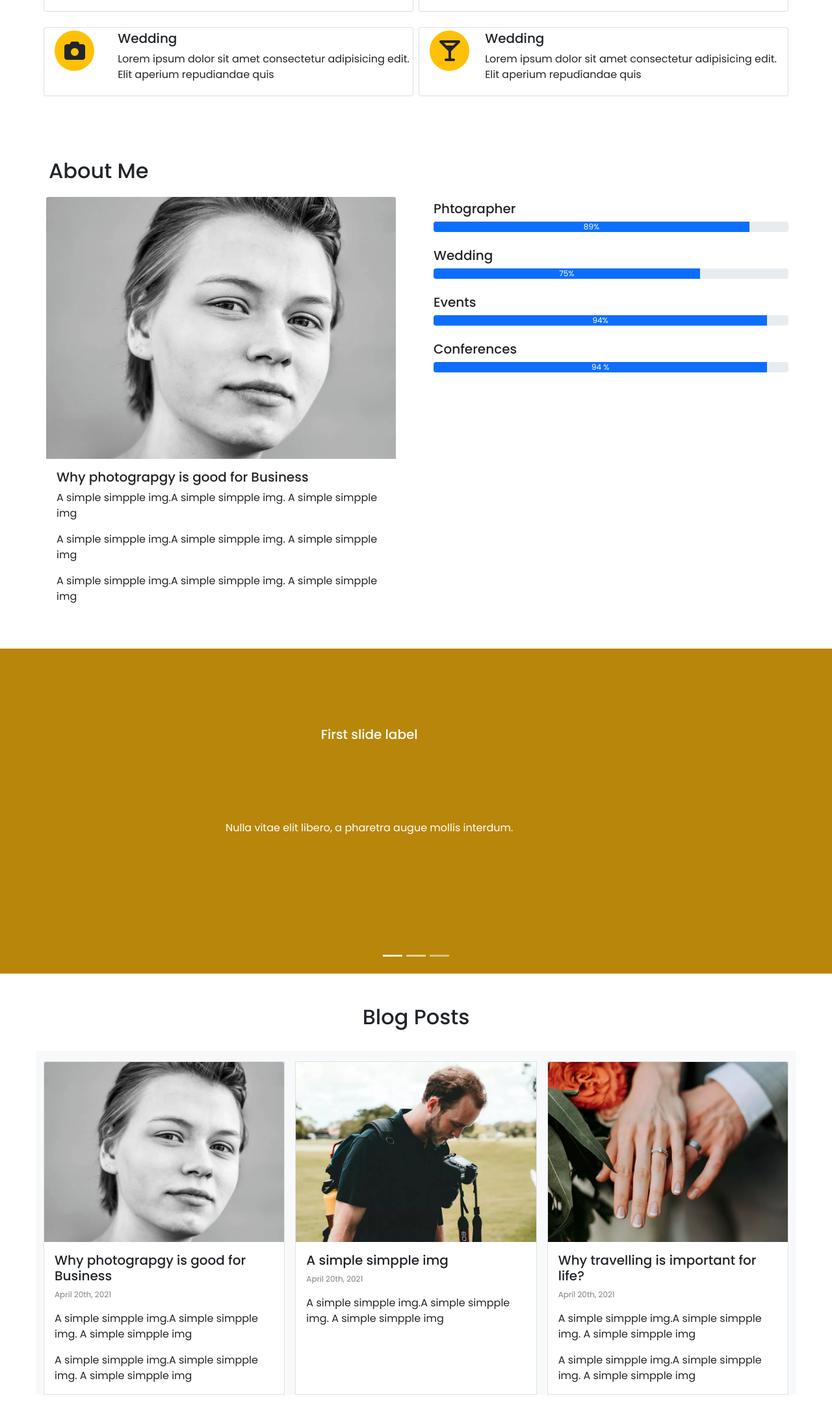
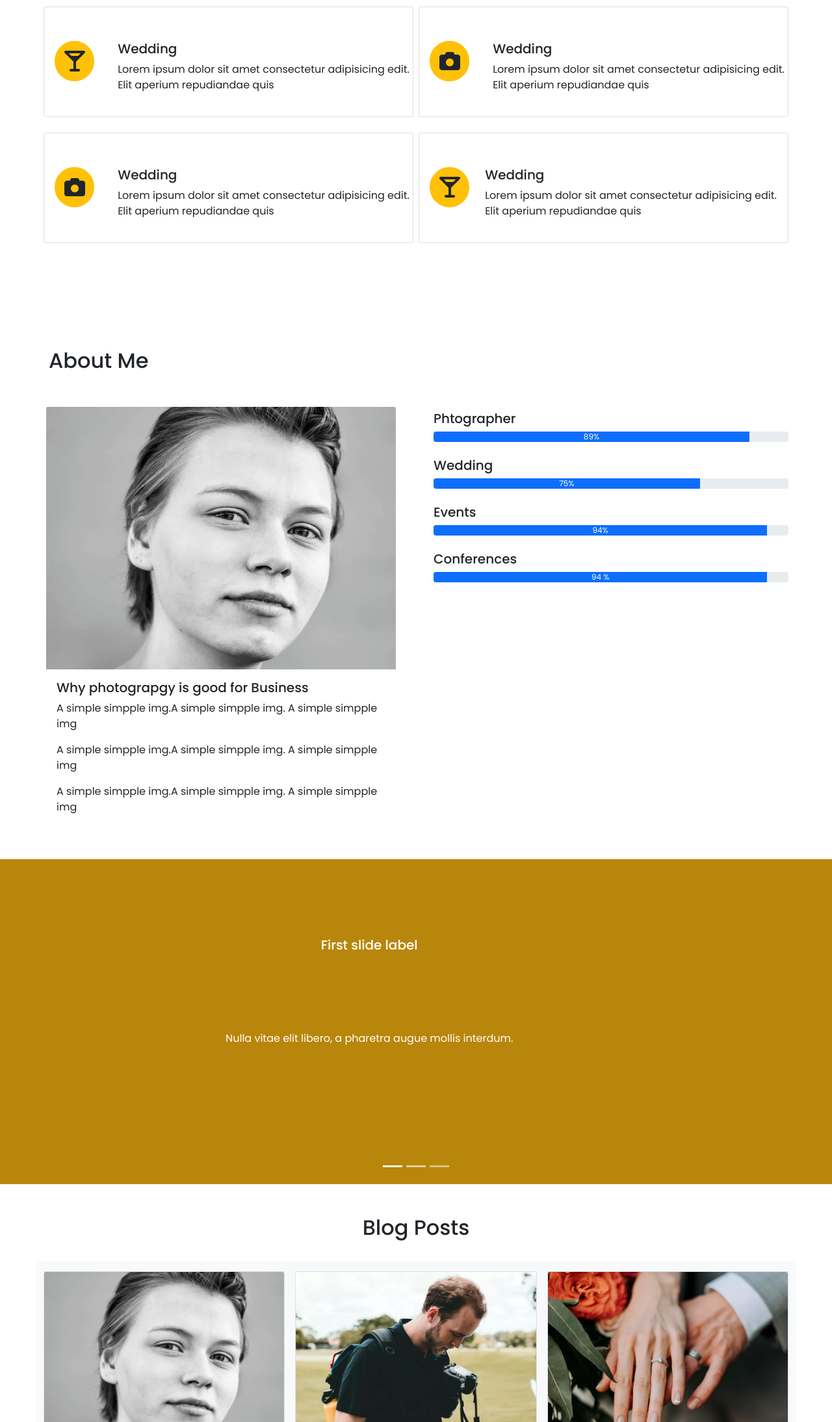
Before and after one commit to usmanabdullah1/test_project01, a website: page index.html in a window 1280 px wide. Shown: the part 612-2800 px from the top of the page at 65% size. Drawn offline with nearby package versions, Linux system fonts and the light colour scheme.

Commit message:
Padding Issue in Service section done -read mode in blog post- about me space issue

```diff
--- a/index.css
+++ b/index.css
@@ -143,3 +143,5 @@
     background-position: center;
     background-size: cover;
 }
+
+#more {display: none;}
--- a/index.html
+++ b/index.html
@@ -61,13 +61,13 @@
     <!-- Main Section end here -->
 
 <!-- Services Section start here -->
-      <section id="services101">
-          <h2 style="text-align: center; padding-top: 30px;">Services</h2>
+      <section id="services101" style="height: 700px;">
+          <h2 style="text-align: center; padding-top: 80px;">Services</h2>
           <div class="container pt-5 pb-5">
-              <div class="row g-2" >
+              <div class="row g-2 pt-5" >
                   <div class="col">
                     <div class="card h-100 d-flex p-1 flex-column text-black">
-                        <div class="row">
+                        <div class="row pt-5 pb-3" >
                             <div class="col-2 ps-4">
                                 <div style="border-radius:50px;border:1px solid fill red ;background-color: #FFC107;">
                                     <i class="fa-solid fa-martini-glass fa-2x   " style="padding:15px 15px;"></i>
@@ -83,7 +83,7 @@
 
                 <div class="col">
                     <div class="card h-100 d-flex p-1 flex-column text-black">
-                        <div class="row">
+                        <div class="row pt-5 pb-3">
                             <div class="col-2 ps-4" >
                                 <div style="border-radius:50px;border:2px solid fill red ;background-color: #FFC107;">
                                     <div style="border-radius:50px;border:2px solid fill red ;background-color: #FFC107;">
@@ -103,7 +103,7 @@
               <div class="row g-2" >
                 <div class="col">
                   <div class="card h-100 d-flex p-1 flex-column text-black">
-                      <div class="row">
+                      <div class="row pt-5 pb-3">
                           <div class="col-2 ps-4">
                             <div style="border-radius:50px;border:2px solid fill red ;background-color: #FFC107;">
                                 <i class="fa-solid fa-camera fa-2x border-secondary"style="padding:15px 15px;"></i>
@@ -119,7 +119,7 @@
 
               <div class="col">
                   <div class="card h-100 d-flex p-1 flex-column text-black">
-                      <div class="row">
+                      <div class="row pt-5 pb-3">
                           <div class="col-2 ps-4">
                             <div style="border-radius:50px;border:2px solid fill red ;background-color: #FFC107;">
                                 <i class="fa-solid fa-martini-glass fa-2x   " style="padding:15px 15px;"></i>
@@ -144,7 +144,7 @@
     <!-- Services Section start here -->
       <!-- About me section starts here -->
       <br><br>
-    <h2 id="aboutme101" class="mb-3" style="padding-left: 75px;">About Me</h2>
+    <h2 id="aboutme101" class="mb-5" style="padding-left: 75px;">About Me</h2>
     <div class="container mb-5">
         <div class="col-12">
             <div class="row g-2">
@@ -257,7 +257,10 @@
                         <p style="color: grey;font-size:12px;">April 20th, 2021</p>
                         <p class="card-text">A simple simpple img.A simple simpple img.
                             A simple simpple img</p>
-                            <p class="card-text">A simple simpple img.A simple simpple img.
+                            <a class="btn btn-primary" data-bs-toggle="collapse" href="#collapseExample" role="button" aria-expanded="false" aria-controls="collapseExample">
+                                Read More
+                              </a>
+                              <p class="collapse card-text" id="collapseExample">A simple simpple img.A simple simpple img.
                                 A simple simpple img</p>
                     </div>
                 </div>
@@ -268,9 +271,13 @@
                     <img src="./blog_2.png" alt="img 2" class="card-img-top">
                     <div class="card-body bg-white">
                         <h5 class="card-title">A simple simpple img</h5>
-                        <p style="color: grey;font-size:12px;">April 20th, 2021</p>
                         <p class="card-text">A simple simpple img.A simple simpple img.
                             A simple simpple img</p>
+                            <a class="btn btn-primary" data-bs-toggle="collapse" href="#collapseExample1" role="button" aria-expanded="false" aria-controls="collapseExample">
+                                Read More
+                              </a>
+                              <p class="collapse card-text" id="collapseExample1">A simple simpple img.A simple simpple img.
+                                A simple simpple img</p>
                     </div>
                 </div>
             </div>
@@ -280,10 +287,12 @@
                     <img src="./blog_3.png" alt="img 3" class="card-img-top">
                     <div class="card-body bg-white">
                         <h5 class="card-title">Why travelling is important for life?</h5>
-                        <p style="color: grey;font-size:12px;">April 20th, 2021</p>
                         <p class="card-text">A simple simpple img.A simple simpple img.
                             A simple simpple img</p>
-                            <p class="card-text">A simple simpple img.A simple simpple img.
+                            <a class="btn btn-primary" data-bs-toggle="collapse" href="#collapseExample2" role="button" aria-expanded="false" aria-controls="collapseExample">
+                                Read More
+                              </a>
+                              <p class="collapse card-text" id="collapseExample2">A simple simpple img.A simple simpple img.
                                 A simple simpple img</p>
                     </div>
                 </div>
```
